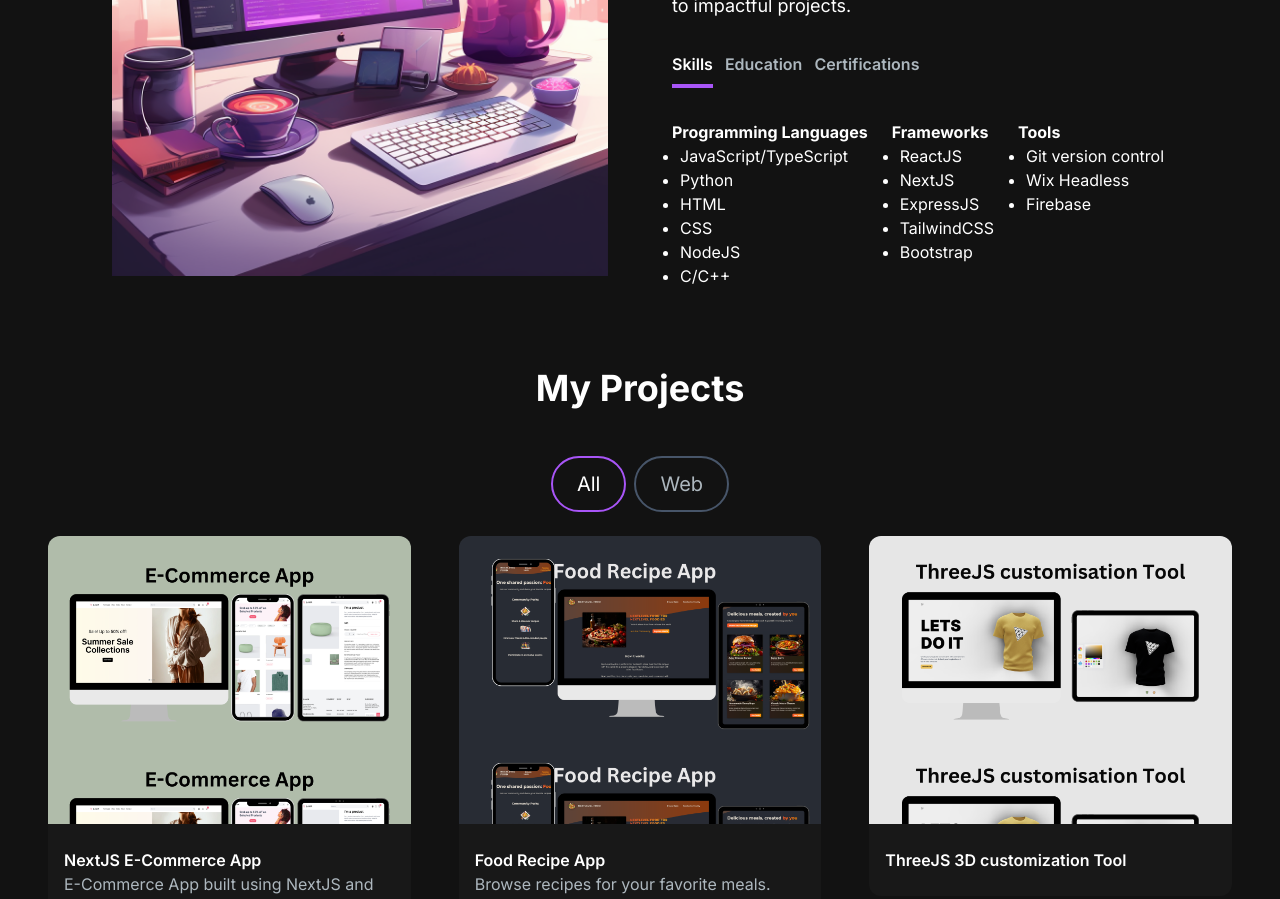
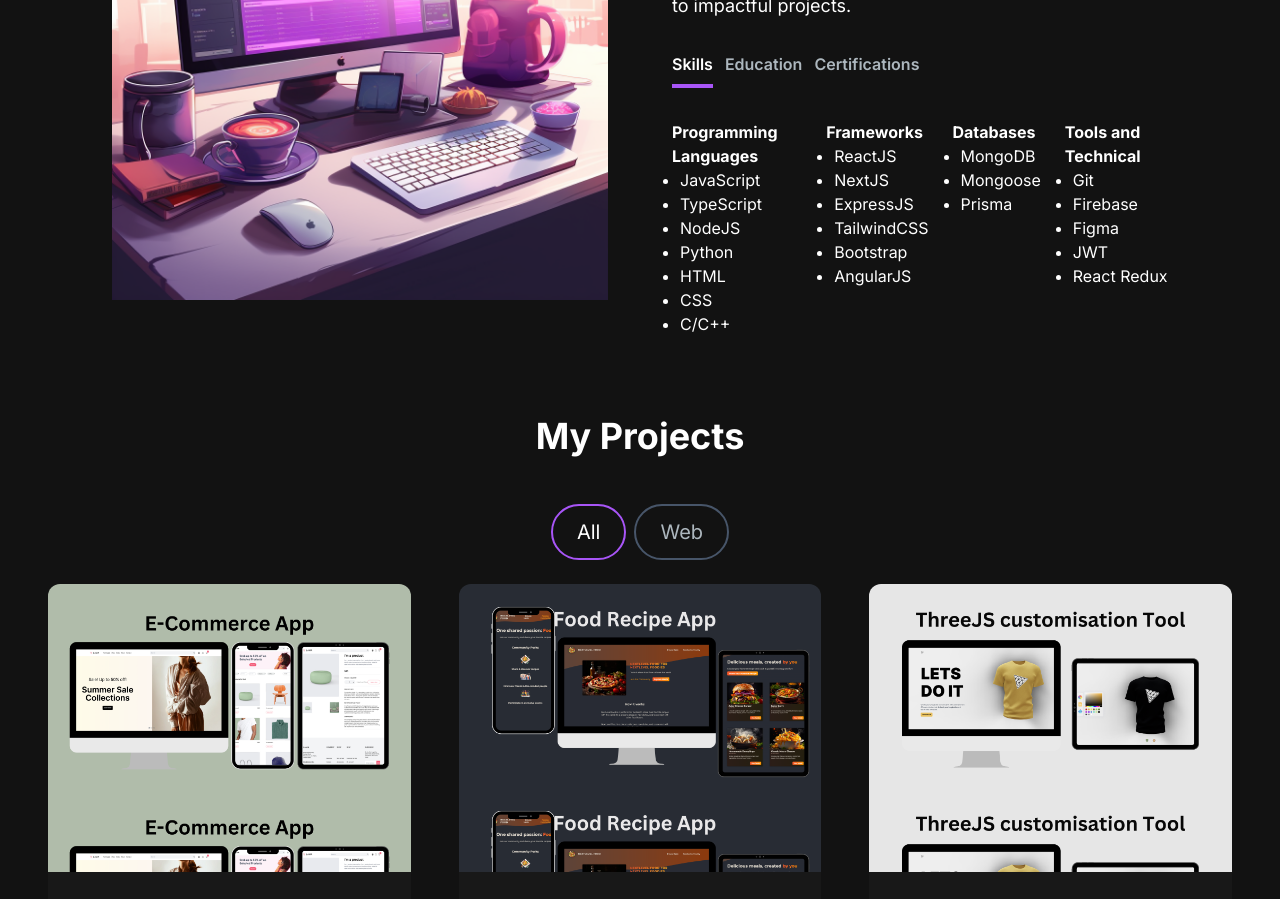
Before and after one commit to SourBaguette/Bishesh-Portfolio-Website, a Next.js app: page / in a window 1280 px wide. Shown: the part 840-1739 px from the top of the page. Built offline with nearby package versions, Linux system fonts and the light colour scheme.

Commit message:
updated CV

```diff
--- a/src/components/AboutSection.jsx
+++ b/src/components/AboutSection.jsx
@@ -28,11 +28,12 @@ const TAB_DATA = [
         <div>
           <h3 className="font-bold text-md">Programming Languages</h3>
           <ul className="list-disc pl-2">
-            <li>JavaScript/TypeScript</li>
+            <li>JavaScript</li>
+            <li>TypeScript</li>
+            <li>NodeJS</li>
             <li>Python</li>
             <li>HTML</li>
             <li>CSS</li>
-            <li>NodeJS</li>
             <li>C/C++</li>
           </ul>
         </div>
@@ -44,14 +45,25 @@ const TAB_DATA = [
             <li>ExpressJS</li>
             <li>TailwindCSS</li>
             <li>Bootstrap</li>
+            <li>AngularJS</li>
           </ul>
         </div>
         <div>
-          <h3 className="font-bold text-md">Tools</h3>
+          <h3 className="font-bold text-md">Databases</h3>
           <ul className="list-disc pl-2">
-            <li>Git version control</li>
-            <li>Wix Headless</li>
+            <li>MongoDB</li>
+            <li>Mongoose</li>
+            <li>Prisma</li>
+          </ul>
+        </div>
+        <div>
+          <h3 className="font-bold text-md">Tools and Technical</h3>
+          <ul className="list-disc pl-2">
+            <li>Git</li>
             <li>Firebase</li>
+            <li>Figma</li>
+            <li>JWT</li>
+            <li>React Redux</li>
           </ul>
         </div>
       </div>
@@ -99,9 +111,9 @@ const AboutSection = () => {
             I am a passionate Web Developer, specialized in creating responsive,
             user-centric interfaces. My portofolio boasts numerous project where
             I&apos;ve demonstrated proficiency in crafting clean and intuitive
-            designs. Now, I&apos;m eagerly seeking engaging opportunities in both
-            part-time and full-time capacities to further expand my skills and
-            contribute to impactful projects.
+            designs. Now, I&apos;m eagerly seeking engaging opportunities in
+            both part-time and full-time capacities to further expand my skills
+            and contribute to impactful projects.
           </p>
           <div className="flex flex-row justify-start mt-8">
             <TabButton
```
Also changed, not shown: 1 other file (tests, documents, lock files or other folders).
